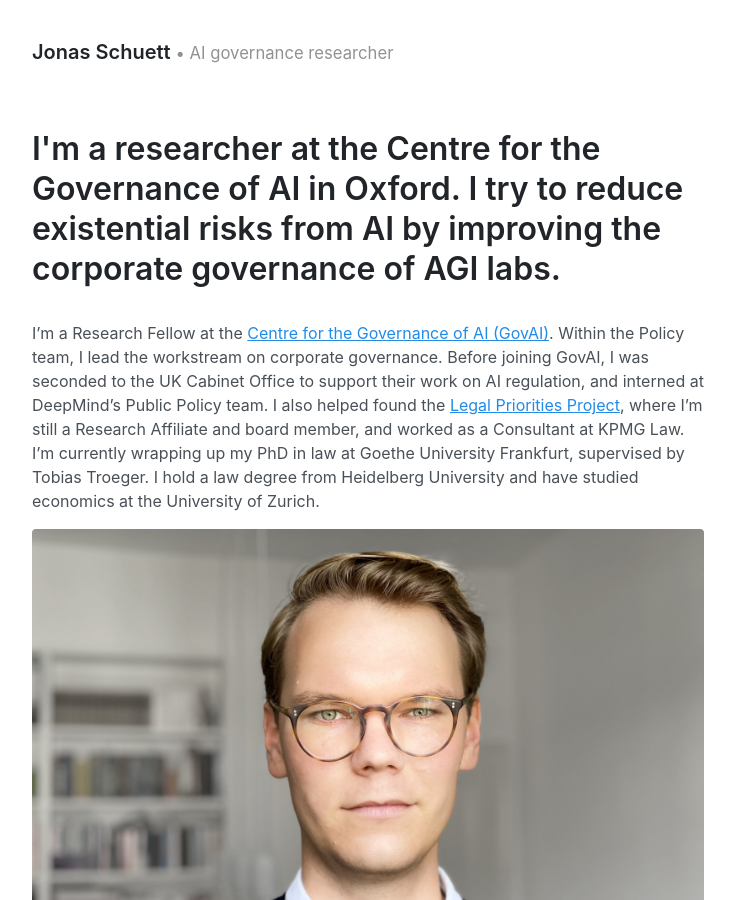
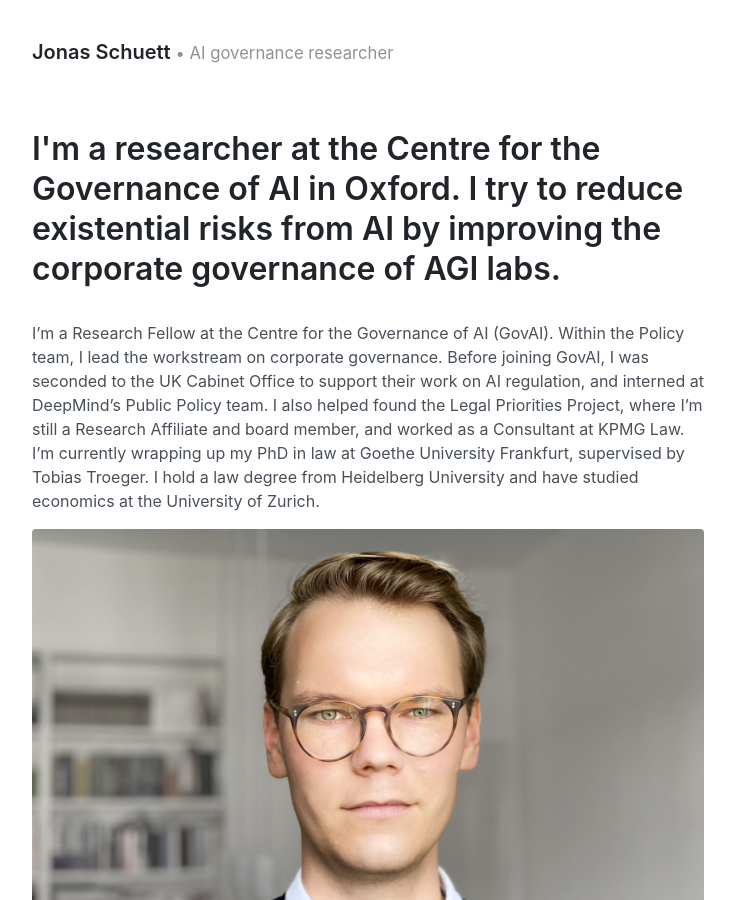
Before and after one commit to jonasschuett/jonasschuett.github.io, a Jekyll site: the page built from _posts/2020-04-04-introduction.md, in a window 1280 px wide and 900 px high. Shown: the whole window, without its empty margins (272-1007 px from the left). Built offline with Jekyll 4.4.1, drawn with Linux system fonts in a browser that asks for light colours; part of the change alters nothing that is shown.

```diff
--- a/_posts/2020-04-04-introduction.md
+++ b/_posts/2020-04-04-introduction.md
@@ -3,7 +3,7 @@ layout: page
 title: I'm a researcher at the Centre for the Governance of AI in Oxford. I try to reduce existential risks from AI by improving the corporate governance of AGI labs.
 ---
 
-<br>I'm a Research Fellow at the [Centre for the Governance of AI (GovAI)](https://www.governance.ai/). Within the Policy team, I lead the workstream on corporate governance. Before joining GovAI, I was seconded to the UK Cabinet Office to support their work on AI regulation, and interned at DeepMind’s Public Policy team. I also helped found the [Legal Priorities Project](https://www.legalpriorities.org/), where I'm still a Research Affiliate and board member, and worked as a Consultant at KPMG Law. I'm currently wrapping up my PhD in law at Goethe University Frankfurt, supervised by Tobias Troeger. I hold a law degree from Heidelberg University and have studied economics at the University of Zurich.
+<br>I'm a Research Fellow at the Centre for the Governance of AI (GovAI). Within the Policy team, I lead the workstream on corporate governance. Before joining GovAI, I was seconded to the UK Cabinet Office to support their work on AI regulation, and interned at DeepMind’s Public Policy team. I also helped found the Legal Priorities Project, where I'm still a Research Affiliate and board member, and worked as a Consultant at KPMG Law. I'm currently wrapping up my PhD in law at Goethe University Frankfurt, supervised by Tobias Troeger. I hold a law degree from Heidelberg University and have studied economics at the University of Zurich.
 
 ![Jonas Schuett](/jonasschuett.jpg "Jonas Schuett")
 
```
